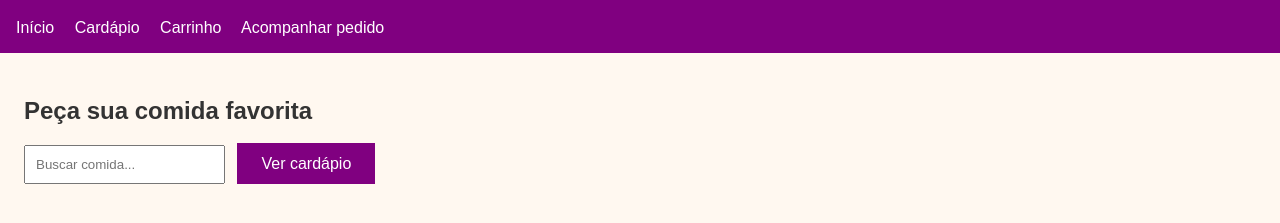
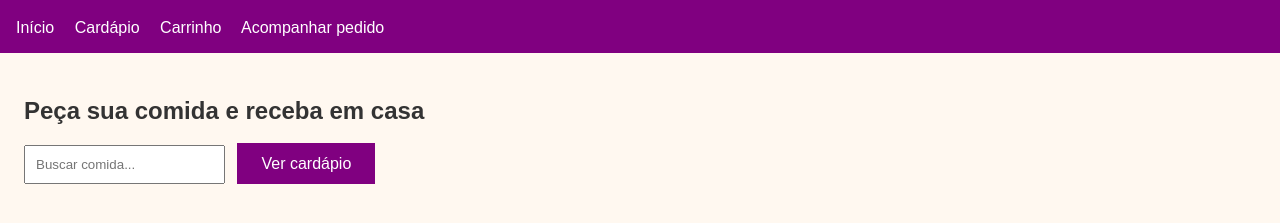
Before and after one commit to brunoeduardomsm-pixel/tsp-delivery-equipe-03si, a plain HTML site: page index.html in a window 1280 px wide. Shown: the part 77-300 px from the top of the page. Drawn offline with Linux system fonts and the light colour scheme.

Commit message:
Ajuste de texto da página inicial

```diff
--- a/index.html
+++ b/index.html
@@ -18,7 +18,7 @@
   </header>
 
   <main>
-    <h2>Peça sua comida favorita</h2>
+    <h2>Peça sua comida e receba em casa</h2>
     <input type="text" placeholder="Buscar comida...">
     <a class="cta-button" href="cardapio.html">Ver cardápio</a>
   </main>
```
